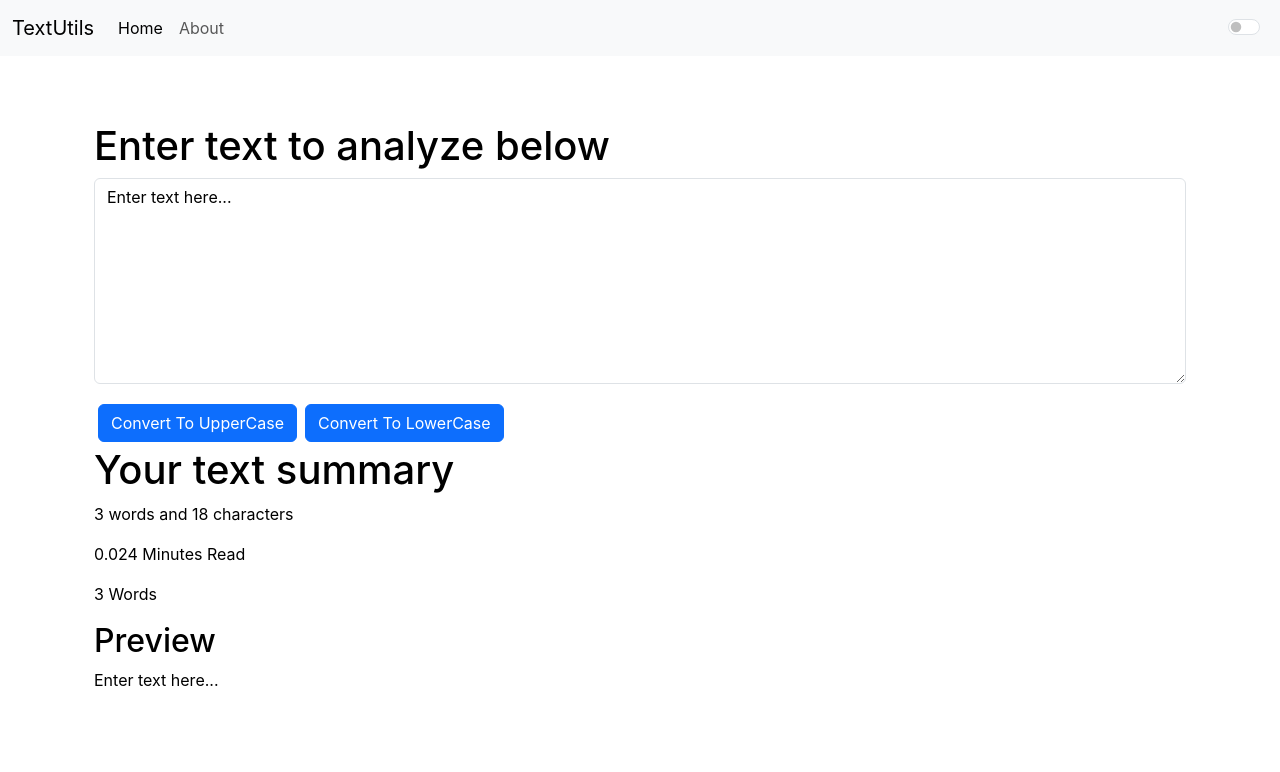
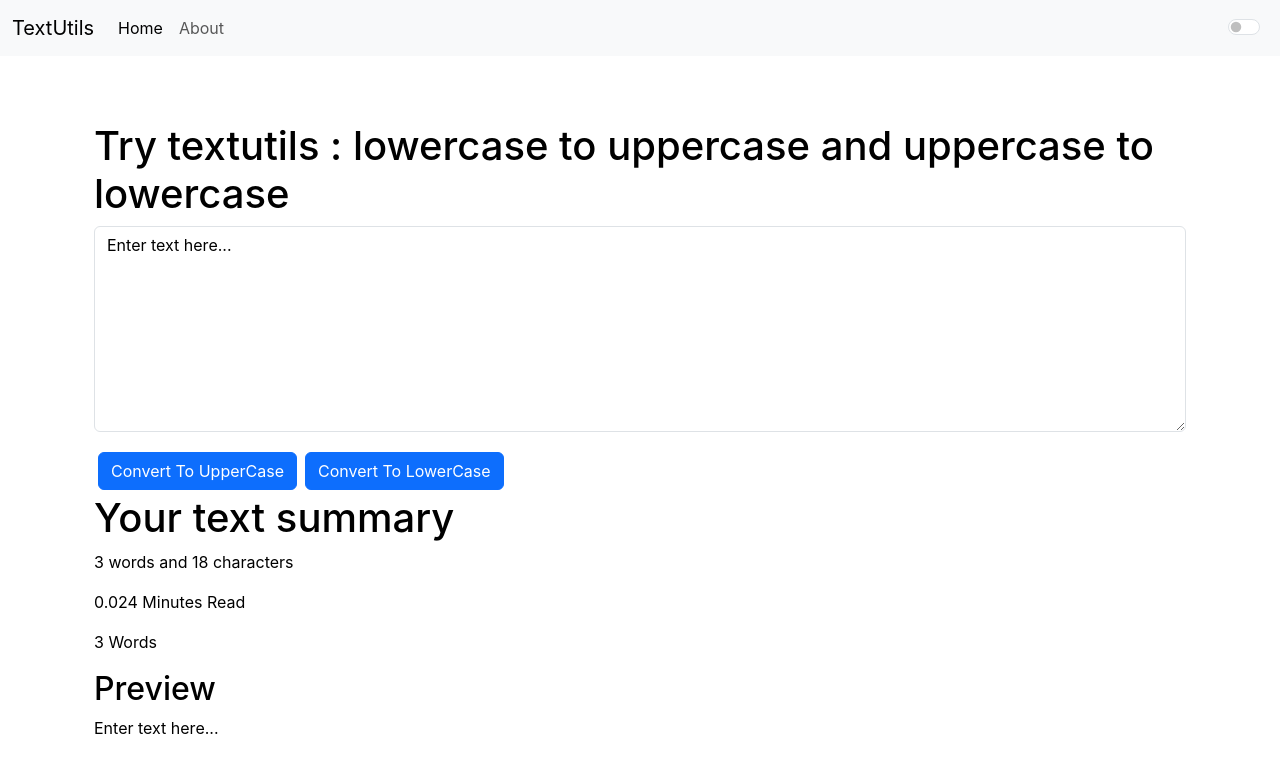
Before and after one commit to Ankita-Subedi/Learning-React, a React (Create React App) app in the folder textutils/: page / in a window 1280 px wide. Shown: the top 772 px of the page. Built offline with nearby package versions, Linux system fonts and the light colour scheme.

Commit message:
changes in button and title

```diff
--- a/textutils/public/index.html
+++ b/textutils/public/index.html
@@ -11,7 +11,7 @@
     />
     <link rel="apple-touch-icon" href="%PUBLIC_URL%/public/favicon-16x16.png" />
     <link rel="manifest" href="%PUBLIC_URL%/manifest.json" />
-    <title>TextUtils</title>
+    <title>TextUtils- lowercase to uppercase | uppercase to lowercase</title>
     <link href="https://cdnjs.cloudflare.com/ajax/libs/twitter-bootstrap/5.3.3/css/bootstrap.min.css" rel="stylesheet">
   </head>
   <body>
--- a/textutils/src/App.js
+++ b/textutils/src/App.js
@@ -27,13 +27,13 @@ function App() {
       setBtnTxt("Disable Dark Mode");
       document.body.style.backgroundColor = "#042743";
       showAlert("Dark mode enabled", "success");
-      document.title = "TextUtils-Dark Mode";
+      // document.title = "TextUtils-Dark Mode";
     } else {
       setMode("light");
       setBtnTxt("Enable Dark Mode");
       document.body.style.backgroundColor = "white";
       showAlert("Light mode enabled", "success");
-      document.title = "TextUtils-Dark Mode";
+      // document.title = "TextUtils-Dark Mode";
     }
   };
 
@@ -50,7 +50,7 @@ function App() {
               element={
                 <TextBox
                   showAlert={showAlert}
-                  heading="Enter text to analyze below"
+                  heading="Try textutils : lowercase to uppercase and uppercase to lowercase"
                   mode={mode}
                 />
               }
--- a/textutils/src/components/TextBox.js
+++ b/textutils/src/components/TextBox.js
@@ -28,7 +28,7 @@ export default function TextBox(props) {
         className="container"
         style={{ color: props.mode === "dark" ? "white" : "black" }}
       >
-        <h1>{props.heading}</h1>
+        <h1 mb-3>{props.heading}</h1>
         <div className="mb-3">
           {console.log(props.mode)}
           <textarea
@@ -43,12 +43,12 @@ export default function TextBox(props) {
             onChange={handleOnChange}
           ></textarea>
         </div>
-        <div className="btn btn-primary mx-1 my-1" onClick={handleUpClick}>
+        <button disabled={text.length===0} className="btn btn-primary mx-1 my-1" onClick={handleUpClick}>
           Convert To UpperCase
-        </div>
-        <div className="btn btn-primary mx-1 my-1" onClick={handleLoClick}>
+        </button>
+        <button disabled={text.length===0} className="btn btn-primary mx-1 my-1" onClick={handleLoClick}>
           Convert To LowerCase
-        </div>
+        </button>
       </div>
 
       <div
@@ -64,7 +64,7 @@ export default function TextBox(props) {
         <p>{0.008 * countWords()} Minutes Read</p>
         <p>{countWords()} Words</p>
         <h2>Preview</h2>
-        <p>{text.length > 0 ? text : "Enter some text to preview it here"}</p>
+        <p>{text.length > 0 ? text : "Nothing to preview"}</p>
       </div>
     </>
   );
```
